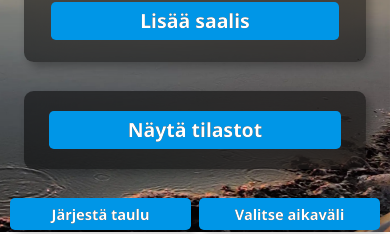
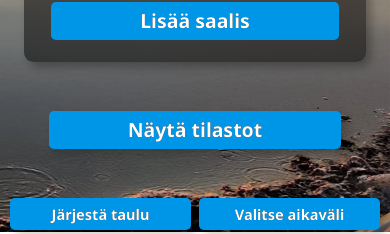
Before and after one commit to anuutila/Kalakalenteri, a React (Create React App) app: page / in a window 390 px wide. Shown: the part 612-846 px from the top of the page. Built offline with nearby package versions, Linux system fonts and the light colour scheme; no server answers.

Commit message:
minor changes to appearance

```diff
--- a/src/styles/index-mobile.css
+++ b/src/styles/index-mobile.css
@@ -52,7 +52,6 @@
 
   .newEntryContainer,
   .dateRangeMessageContainer,
-  .showStatsButtonContainer,
   .barChartHoursMobileContainer,
   .countUpContainer,
   .radioGroupContainer,
@@ -279,6 +278,7 @@
     font-size: 3rem;
     font-weight: bold;
     margin-bottom: 0;
+    box-shadow: 1rem 1rem 2rem rgba(0, 0, 0, 0.2);
   }
 
   #showStatsButton {
@@ -295,7 +295,6 @@
 
   #showSortingButton, #showDatePickerButton {
     width: 49%;
-    box-shadow: 1rem 1rem 2rem rgba(0, 0, 0, 0.2);
   }
 
   .tableUtilityContainer {
@@ -414,7 +413,7 @@
 
   .entries {
     font-size: 1.75rem;
-    /* font-weight: 500; */
+    font-weight: 500;
     backdrop-filter: blur(5rem);
     font-family: Arial, Helvetica, sans-serif;
     box-shadow: 1rem 1rem 2rem rgba(0, 0, 0, 0.3);
```
